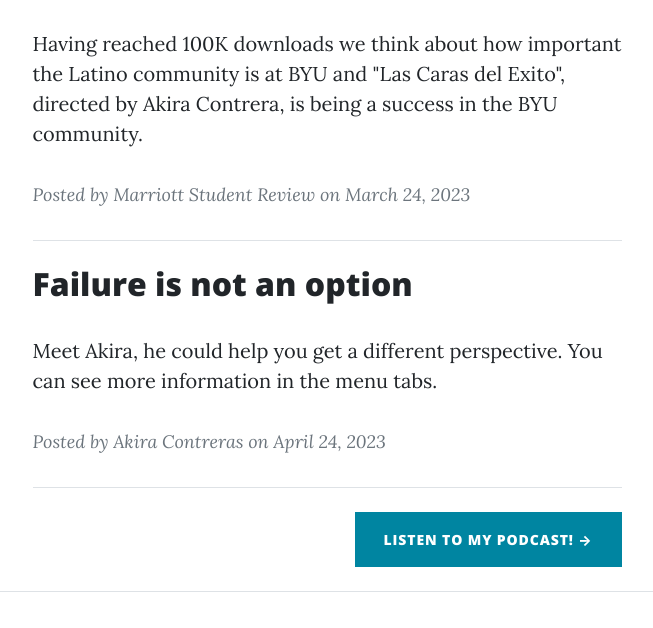
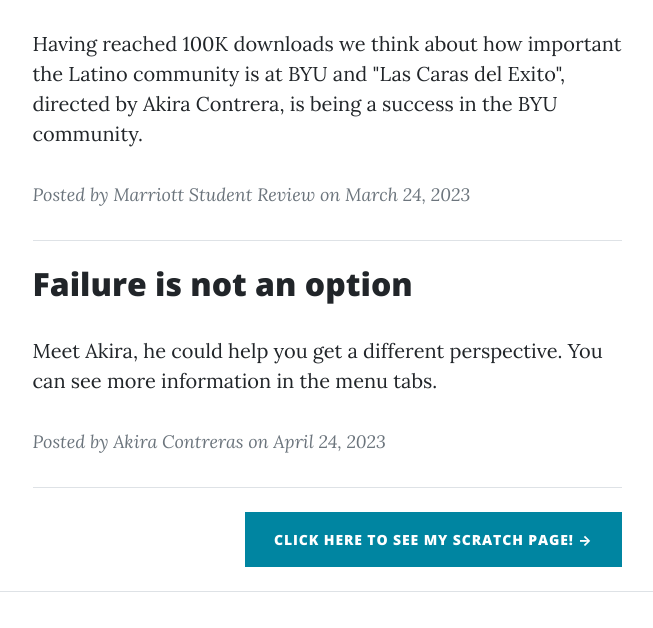
Before and after one commit to akiramanuel/IS201Winter2023, a plain HTML site: page index.html in a window 1280 px wide. Shown: the part 1424-2052 px from the top of the page, without its empty margins (313-966 px from the left). Drawn offline with nearby package versions, Linux system fonts and the light colour scheme.

Commit message:
Add files via upload

```diff
--- a/index.html
+++ b/index.html
@@ -109,7 +109,7 @@
                     <!-- Divider-->
                     <hr class="my-4" />
                     <!-- Pager-->
-                    <div class="d-flex justify-content-end mb-4"><a class="btn btn-primary text-uppercase" href="http://lascarasdelexito.com/">Listen to my Podcast! →</a></div>
+                    <div class="d-flex justify-content-end mb-4"><a class="btn btn-primary text-uppercase" href="http://127.0.0.1:5500/scratch.html">Click here to see my Scratch Page! →</a></div>
                 </div>
             </div>
         </div>
```
